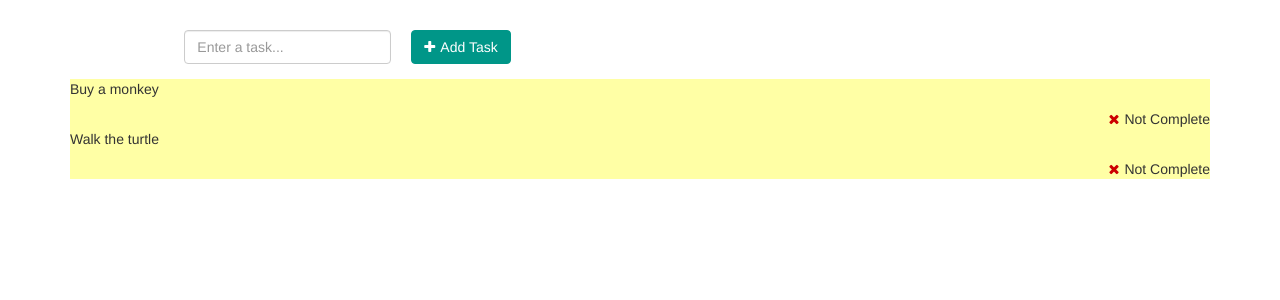
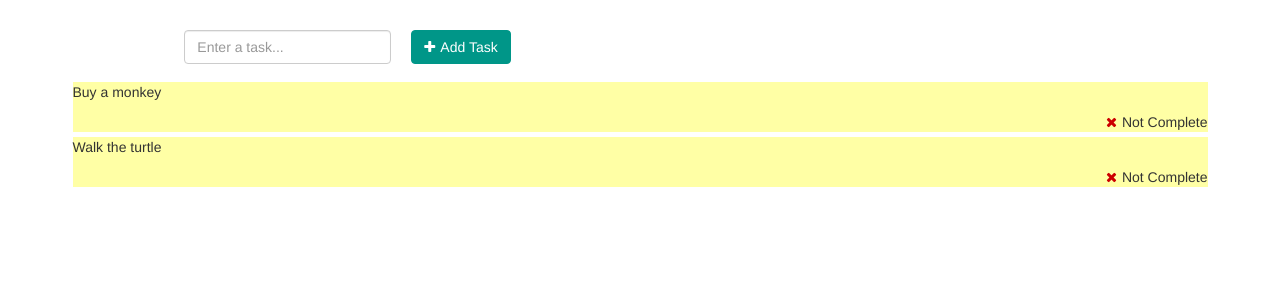
Before and after one commit to gregeng/task-card-app, an Angular app: page / in a window 1280 px wide. Shown: the top 300 px of the page. Built offline with nearby package versions, Linux system fonts and the light colour scheme.

Commit message:
event binding for submit form

```diff
--- a/src/app/app.component.html
+++ b/src/app/app.component.html
@@ -1,7 +1,7 @@
 <div class="container">
   <div class="row">
       <div class="col-md-6 offset-md-4">
-        <form action="" class="form-inline">
+        <form action="" class="form-inline" (ngSubmit)="addTask()">
           <div class="form-group">
             <label for="content-field" class="sr-only"></label>
             <input
--- a/src/app/card/card.component.css
+++ b/src/app/card/card.component.css
@@ -1,5 +1,6 @@
 .card {
   border-radius: 0;
+  margin: .25rem;
 }
 
 .card,
```
